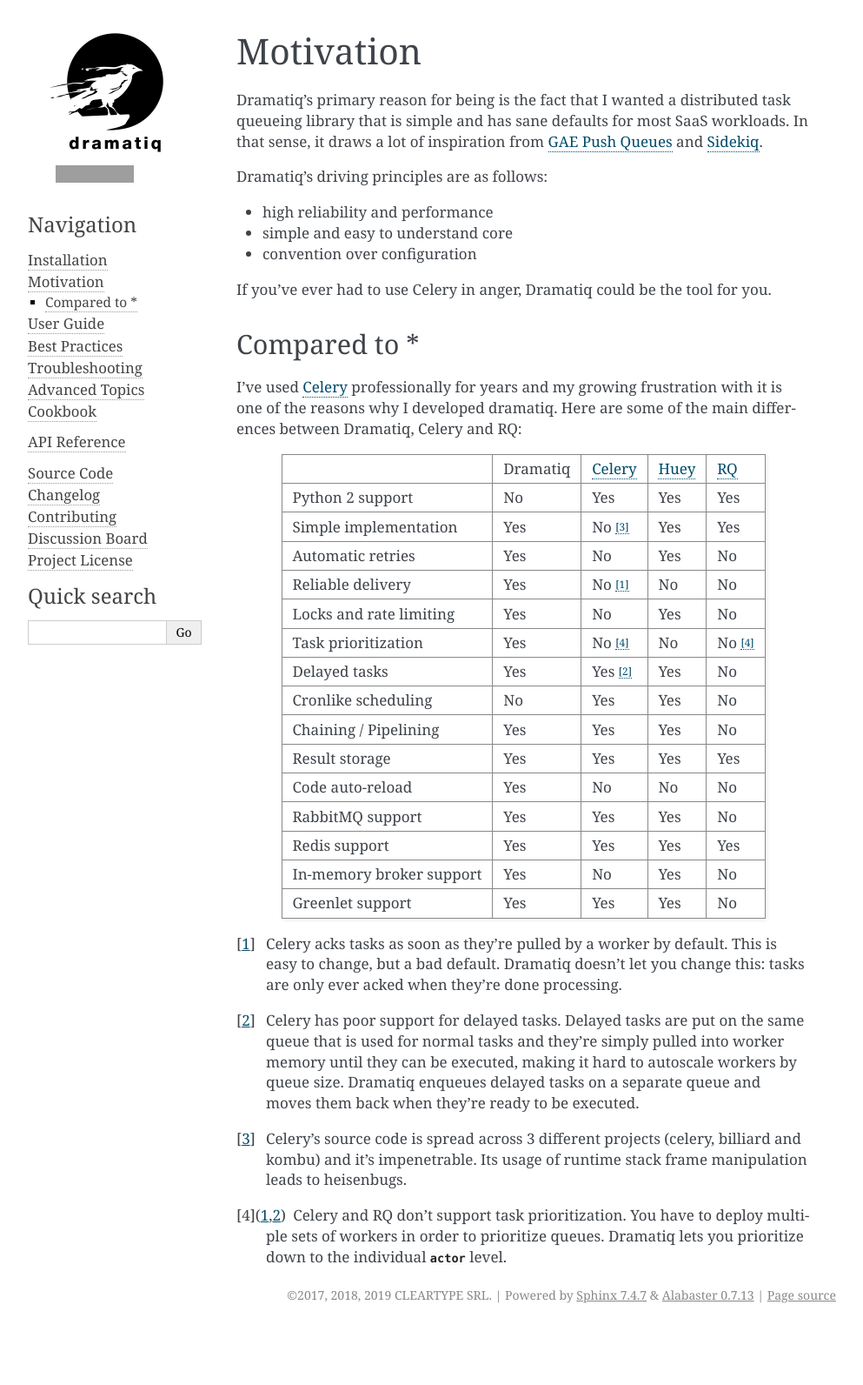
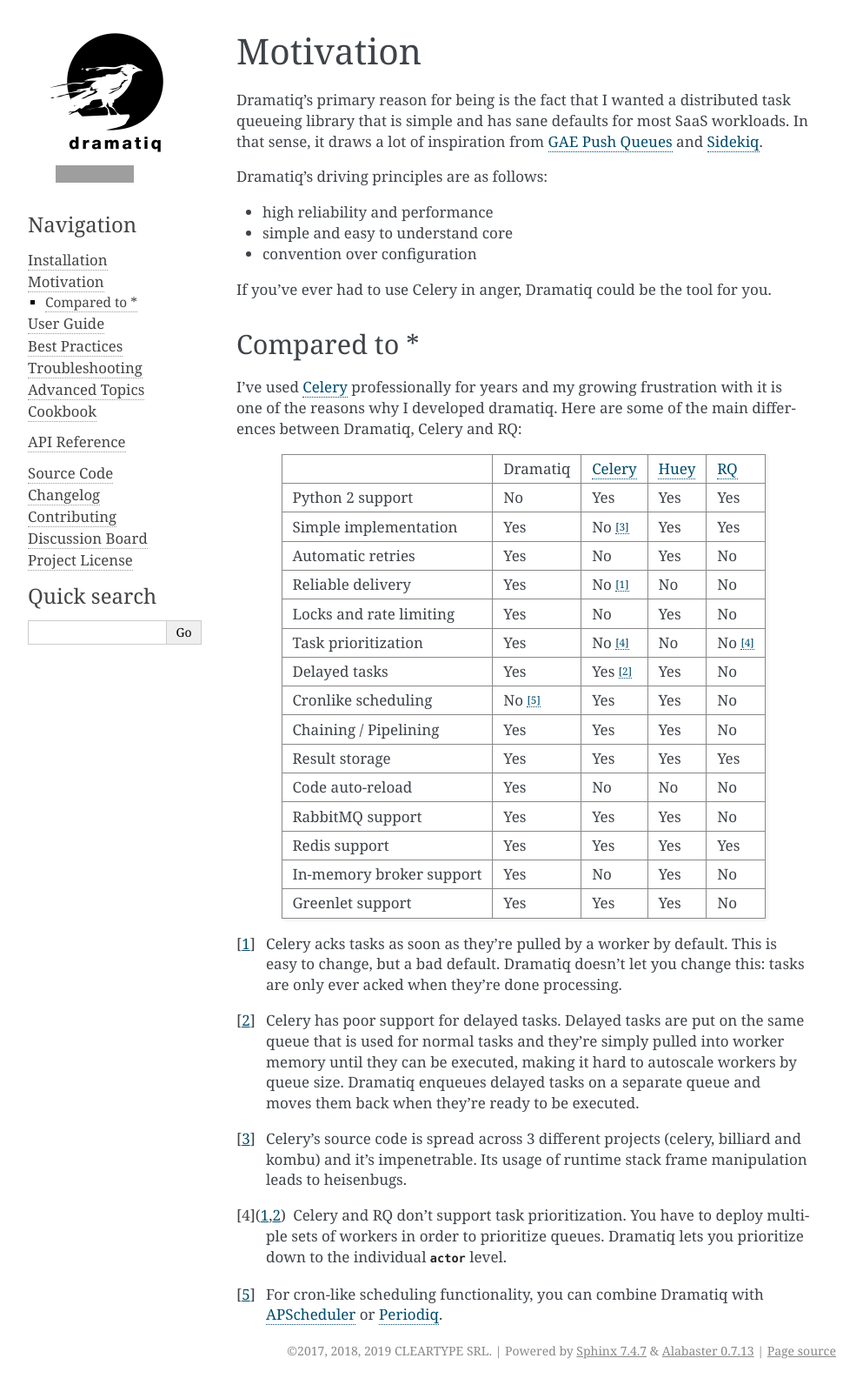
Before and after one commit to Bogdanp/dramatiq, a Sphinx documentation site: the page built from docs/source/motivation.rst, in a window 1280 px wide. Shown: the whole page at 87% size, without its empty margins (148-1141 px from the left). Built offline with Sphinx 7.4.7, drawn with Linux system fonts in a browser that asks for light colours; before the commit the page ends 1528 px from its top, so only the background shows below that; grey boxes are pictures that could not be loaded.

Commit message:
doc: add note about scheduling to motivation section

```diff
--- a/docs/source/motivation.rst
+++ b/docs/source/motivation.rst
@@ -54,7 +54,7 @@
 |                              |          |             |              |              |
 +------------------------------+----------+-------------+--------------+--------------+
 | Cronlike scheduling          | No       | Yes         | Yes          | No           |
-|                              |          |             |              |              |
+|                              | [#cron]_ |             |              |              |
 +------------------------------+----------+-------------+--------------+--------------+
 | Chaining / Pipelining        | Yes      | Yes         | Yes          | No           |
 |                              |          |             |              |              |
@@ -100,7 +100,12 @@
            queues.  Dramatiq lets you prioritize down to the
            individual |Actor| level.
 
+.. [#cron] For cron-like scheduling functionality, you can combine
+           Dramatiq with APScheduler_ or Periodiq_.
+
 
 .. _Celery: http://celeryproject.org
 .. _huey: https://huey.readthedocs.io/
 .. _RQ: http://python-rq.org/
+.. _APScheduler: https://apscheduler.readthedocs.io/
+.. _Periodiq: https://gitlab.com/bersace/periodiq
```
